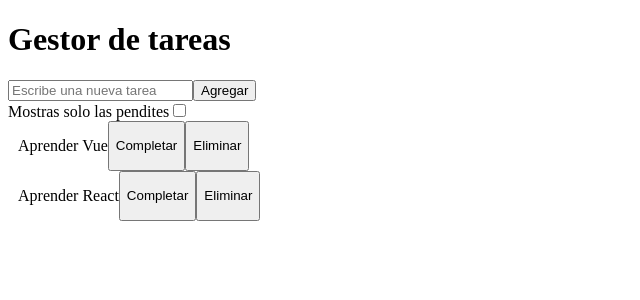
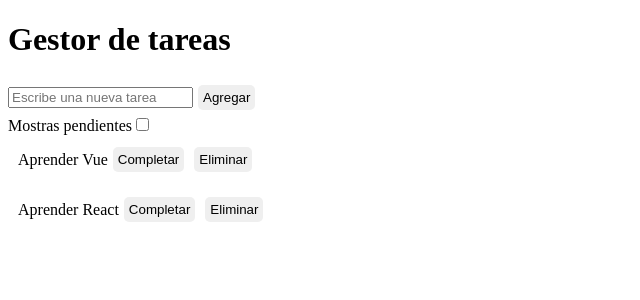
Before and after one commit to yenevielroberts/Gestor-de-tareas-Vue, a Vue app: page / in a window 1280 px wide. Shown: the top 300 px of the page, without its empty margins (0-640 px from the left). Built offline with nearby package versions, Linux system fonts and the light colour scheme.

Commit message:
Estilo para los botones, comentarios

```diff
--- a/src/App.vue
+++ b/src/App.vue
@@ -21,7 +21,7 @@ const agregarTarea=()=>{
       })
 
       tareas.value.push(nuevaTarea)
-      nomTarea.value=''
+      nomTarea.value=''//reasigno el valor del nombre
 }
 
 </script>
@@ -29,24 +29,23 @@ const agregarTarea=()=>{
 <template>
   <h1>Gestor de tareas</h1>
 
-  <p>{{ nomTarea }}</p>
   <input v-model="nomTarea" type="text" placeholder="Escribe una nueva tarea"/>
   <button @click="agregarTarea">Agregar</button>
   <br></br>
-  <label for="checkBoxPendiente">Mostras solo las pendites</label>
+  <label for="checkBoxPendiente">Mostras  pendientes</label>
   <input v-model="checkbox" type="checkbox" name="checkBoxPendiente" id="checkBoxPendiente"/>
 
 <!--Pendientes-->
   <div v-if="checkbox">
      <div v-for="tarea in tareas" :key="tarea.id">
-        <div v-if="!tarea.completado">
+        <div v-if="!tarea.completado" class="containerTareas">
           <p>{{ tarea.nombre }}</p>
           <button>Completar</button>
           <button>Eliminar</button>
         </div>
     </div>
   </div>
-
+  <!--Muestra todas-->
   <div v-else>
       <div class="containerTareas" v-for="tarea in tareas" :key="tarea.id" >
         <p class="nombreTarea">{{ tarea.nombre }}</p>
@@ -64,5 +63,15 @@ const agregarTarea=()=>{
   display: flex;
   flex-direction: row;
   margin-left: 10px;
+  align-items: center;
+}
+
+button{
+
+  margin:5px;
+  padding:5px;
+  height: fit-content;
+  border-radius: 5px;
+  border: 0px;
 }
 </style>
```
